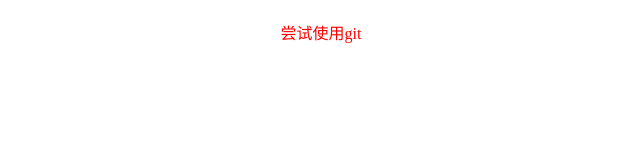
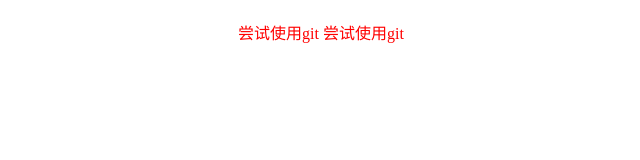
Before and after one commit to wbzdjsmh/first_git, a plain HTML site: page index.html in a window 1280 px wide. Shown: the whole page, without its empty margins (319-959 px from the left). Drawn offline with Linux system fonts and the light colour scheme.

Commit message:
index.html

```diff
--- a/index.html
+++ b/index.html
@@ -5,6 +5,8 @@
 	<link rel="stylesheet" type="text/css" href="index.css">
 </head>
 <body>
-	<p>尝试使用git</p>
+	<p>尝试使用git
+	尝试使用git
+</p>
 </body>
 </html>
```
